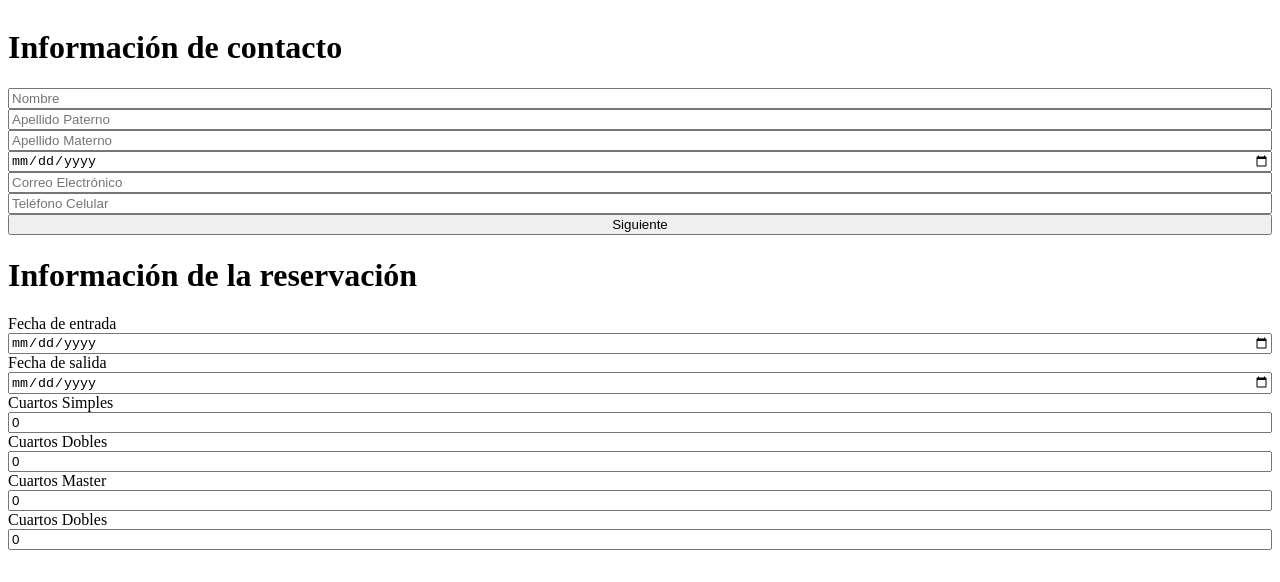
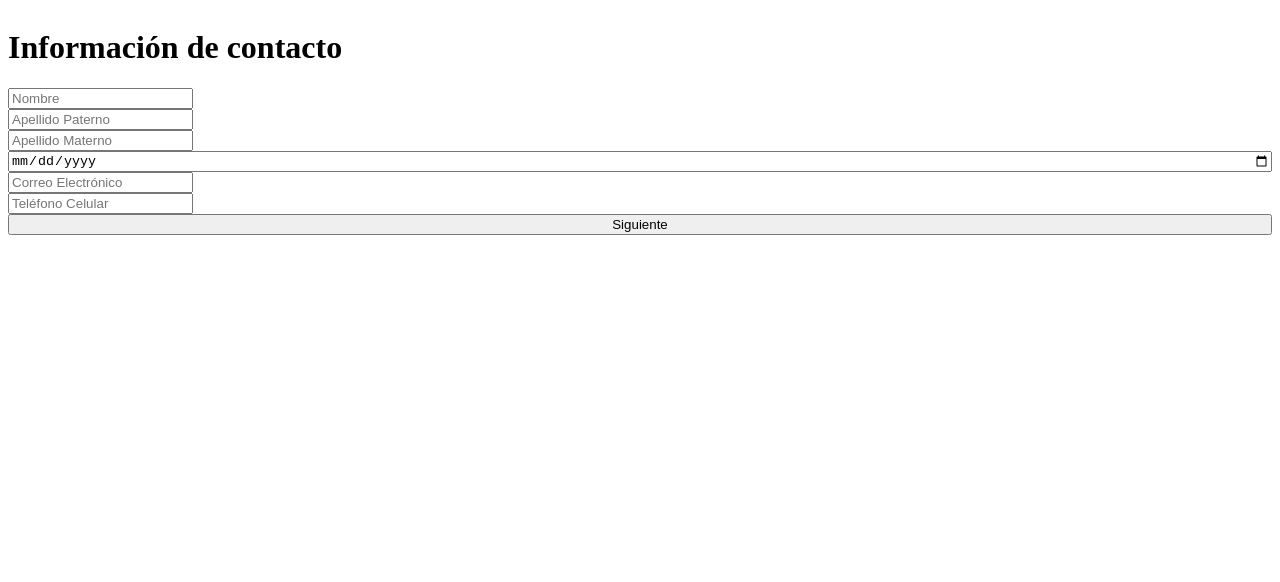
Before and after one commit to ImAriel2D/Reservaciones, a React (Create React App) app in the folder webapp/: page / in a window 1280 px wide. Shown: the top 582 px of the page. Built offline with nearby package versions, Linux system fonts and the light colour scheme.

Commit message:
Created DayPicker/Input/SubmitButtons components

```diff
--- a/webapp/package.json
+++ b/webapp/package.json
@@ -21,6 +21,7 @@
     "@testing-library/jest-dom": "^5.11.4",
     "@testing-library/react": "^11.1.0",
     "@testing-library/user-event": "^12.1.10",
+    "moment": "^2.29.1",
     "node-sass": "^4.14.1",
     "prop-types": "^15.7.2",
     "react": "^17.0.1",
--- a/webapp/src/App.js
+++ b/webapp/src/App.js
@@ -1,12 +1,10 @@
 import React from 'react';
 
 import UserFormContainer from './Components/UserForm';
-import ReservationFormContainer from './Components/ReservationForm';
 
 const App = () => (
   <div className="App">
     <UserFormContainer />
-    <ReservationFormContainer />
   </div>
 );
 
--- /dev/null
+++ b/webapp/src/Components/DayPicker/DayPicker.js
@@ -0,0 +1,15 @@
+import React from 'react';
+import PropTypes from 'prop-types';
+
+const DayPicker = ({ handleSetDate }) => (
+  <input
+    type="date"
+    onChange={handleSetDate}
+  />
+);
+
+DayPicker.propTypes = {
+  handleSetDate: PropTypes.func.isRequired,
+};
+
+export default DayPicker;
--- /dev/null
+++ b/webapp/src/Components/DayPicker/index.js
@@ -0,0 +1 @@
+export { default } from './DayPicker';
--- /dev/null
+++ b/webapp/src/Components/Input/Input.js
@@ -0,0 +1,16 @@
+import React from 'react';
+import PropTypes from 'prop-types';
+
+const Input = ({ placeHolder, value, handleSetValue }) => (
+  <span>
+    <input placeholder={placeHolder} value={value} onChange={handleSetValue} type="text" />
+  </span>
+);
+
+Input.propTypes = {
+  placeHolder: PropTypes.string.isRequired,
+  value: PropTypes.string.isRequired,
+  handleSetValue: PropTypes.func.isRequired,
+};
+
+export default Input;
--- /dev/null
+++ b/webapp/src/Components/Input/index.js
@@ -0,0 +1 @@
+export { default } from './Input';
--- /dev/null
+++ b/webapp/src/Components/SubmitButton/SubmitButton.js
@@ -0,0 +1,14 @@
+import React from 'react';
+import PropTypes from 'prop-types';
+
+const SubmitButton = ({ placeHolder }) => (
+  <button type="submit">
+    { placeHolder }
+  </button>
+);
+
+SubmitButton.propTypes = {
+  placeHolder: PropTypes.string.isRequired,
+};
+
+export default SubmitButton;
--- /dev/null
+++ b/webapp/src/Components/SubmitButton/index.js
@@ -0,0 +1 @@
+export { default } from './SubmitButton';
--- a/webapp/src/Components/UserForm/UserForm.component.js
+++ b/webapp/src/Components/UserForm/UserForm.component.js
@@ -1,23 +1,59 @@
 import React from 'react';
 import PropTypes from 'prop-types';
+import moment from 'moment';
+
+import Input from '../Input';
+import DayPicker from '../DayPicker';
+import SubmitButton from '../SubmitButton';
 
 import './styles/userForm.scss';
 
-const UserFormComponent = ({ handleSubmitForm }) => (
+const UserFormComponent = ({ handleSubmitForm, user, setUser }) => (
   <form id="user-form" onSubmit={handleSubmitForm}>
     <h1>Información de contacto</h1>
-    <input placeholder="Nombre" type="text" />
-    <input placeholder="Apellido Paterno" type="text" />
-    <input placeholder="Apellido Materno" type="text" />
-    <input type="date" />
-    <input placeholder="Correo Electrónico" type="Email" />
-    <input placeholder="Teléfono Celular" type="Teléfono" />
-    <button type="submit">Siguiente</button>
+    <Input
+      placeHolder="Nombre"
+      handleSetValue={(e) => setUser({ ...user, name: e.target.value })}
+      value={user.name}
+    />
+    <Input
+      placeHolder="Apellido Paterno"
+      handleSetValue={(e) => setUser({ ...user, paternalSurname: e.target.value })}
+      value={user.paternalSurname}
+    />
+    <Input
+      placeHolder="Apellido Materno"
+      handleSetValue={(e) => setUser({ ...user, maternalSurname: e.target.value })}
+      value={user.maternalSurname}
+    />
+    <DayPicker
+      handleSetDate={(e) => setUser({ ...user, dateOfBirth: moment(e.target.value) })}
+    />
+    <Input
+      placeHolder="Correo Electrónico"
+      handleSetValue={(e) => setUser({ ...user, email: e.target.value })}
+      value={user.email}
+    />
+    <Input
+      placeHolder="Teléfono Celular"
+      handleSetValue={(e) => setUser({ ...user, phone: e.target.value })}
+      value={user.phone}
+    />
+    <SubmitButton placeHolder="Siguiente" />
   </form>
 );
 
 UserFormComponent.propTypes = {
   handleSubmitForm: PropTypes.func.isRequired,
+  user: PropTypes.shape({
+    name: PropTypes.string,
+    paternalSurname: PropTypes.string,
+    maternalSurname: PropTypes.string,
+    dateOfBirth: PropTypes.instanceOf(moment),
+    email: PropTypes.string,
+    phone: PropTypes.string,
+  }).isRequired,
+  setUser: PropTypes.func.isRequired,
 };
 
 export default UserFormComponent;
--- a/webapp/src/Components/UserForm/UserForm.container.js
+++ b/webapp/src/Components/UserForm/UserForm.container.js
@@ -1,15 +1,29 @@
-import React from 'react';
+import React, { useState } from 'react';
+import moment from 'moment';
 
 import UserFormComponent from './UserForm.component';
 
 const UserFormContainer = () => {
+  const [user, setUser] = useState({
+    name: '',
+    paternalSurname: '',
+    maternalSurname: '',
+    dateOfBirth: moment(),
+    age: '',
+    email: '',
+    phone: '',
+  });
+
   const handleSubmitForm = (e) => {
     e.preventDefault();
+    console.log(user.dateOfBirth.format());
   };
 
   return (
     <UserFormComponent
       handleSubmitForm={handleSubmitForm}
+      user={user}
+      setUser={setUser}
     />
   );
 };
```
Also changed, not shown: 1 other file (tests, documents, lock files or other folders).
